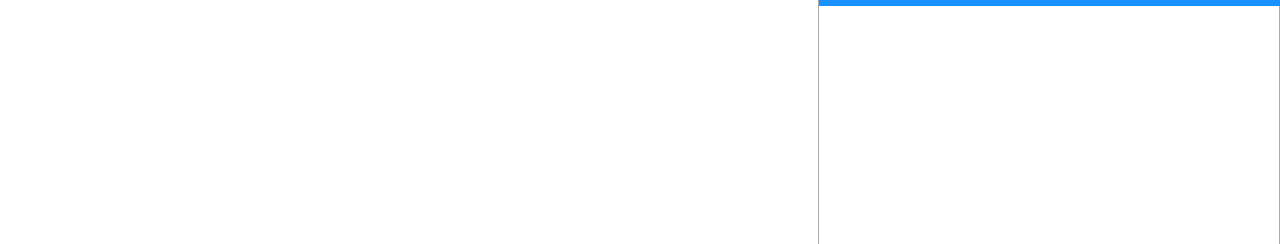
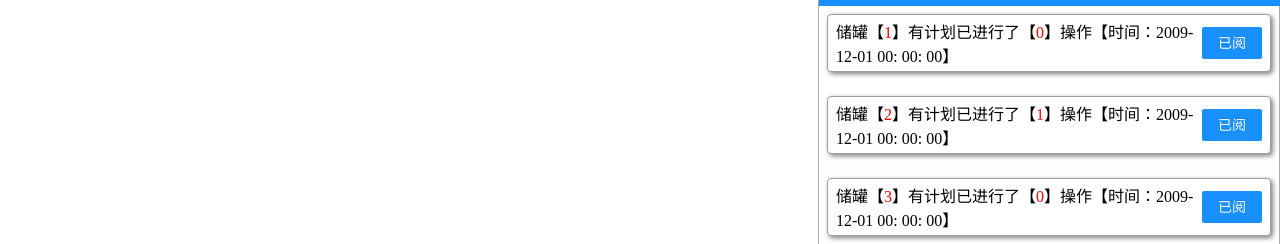
Before and after one commit to MongieLee/MessageListPopUp, a plain HTML site: page index.html in a window 1280 px wide. Both pictures are taken after a click on the button "点我改数据". Shown: the part 556-800 px from the top of the page. Drawn offline with Linux system fonts and the light colour scheme.

Commit message:
修复模板bug

```diff
--- a/index.html
+++ b/index.html
@@ -155,9 +155,9 @@
       spanInnerHTML: (i) => {
         return `储罐【<span class="biz-red-text">${
           i.Tank
-        }</span>】有计划已进行了【<span class='biz-red-text'></span.red-text>${getType(
+        }</span>】有计划已进行了【<span class='biz-red-text'></span.red-text>${
           i.OperationType
-        )}</span>】操作【时间：${window._infoList.TimeStamp(i.OperationTime)}】
+        }</span>】操作【时间：${window._infoList.TimeStamp(i.OperationTime)}】
                           `;
       },
     });
@@ -180,11 +180,9 @@
         spanInnerHTML: (i) => {
           return `储罐【<span class="biz-red-text">${
             i.Tank
-          }</span>】有计划已进行了【<span class='biz-red-text'></span.red-text>${getType(
+          }</span>】有计划已进行了【<span class='biz-red-text'></span.red-text>${
             i.OperationType
-          )}</span>】操作【时间：${window._infoList.TimeStamp(
-            i.OperationTime
-          )}】
+          }</span>】操作【时间：${window._infoList.TimeStamp(i.OperationTime)}】
                           `;
         },
       });
```
